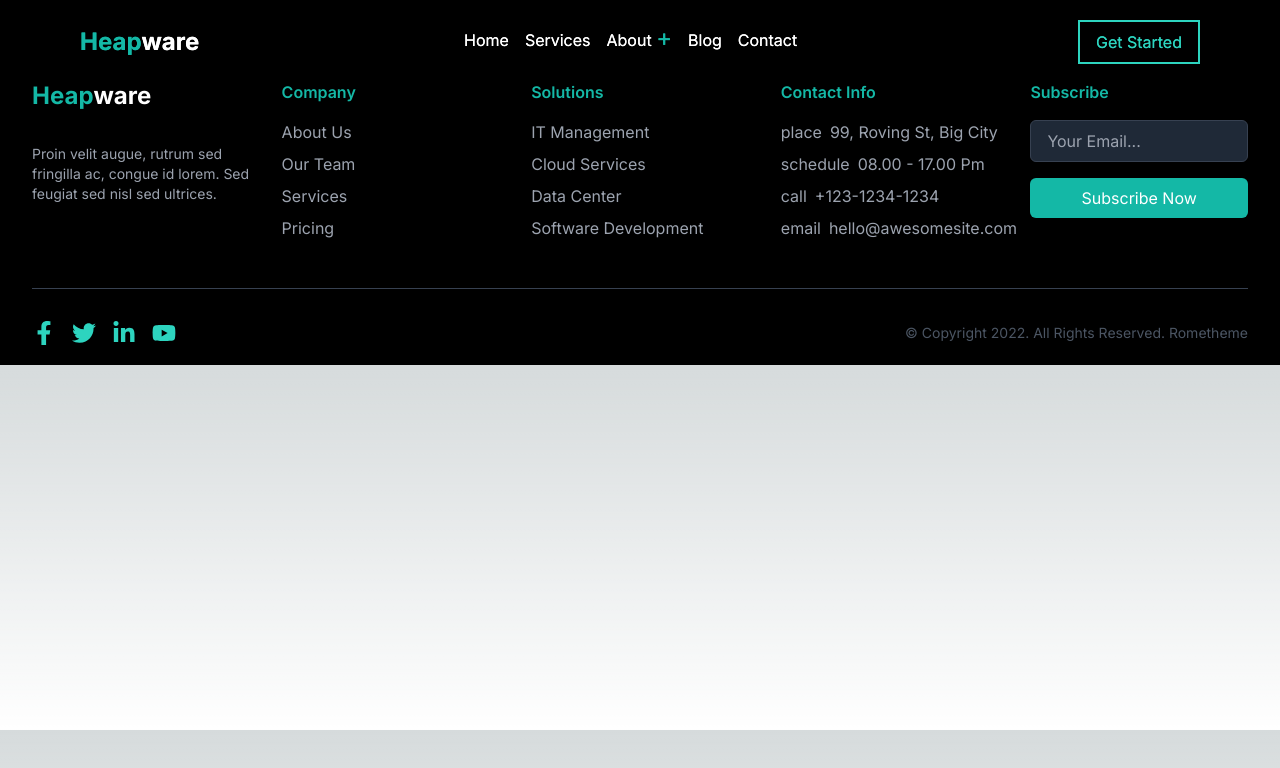
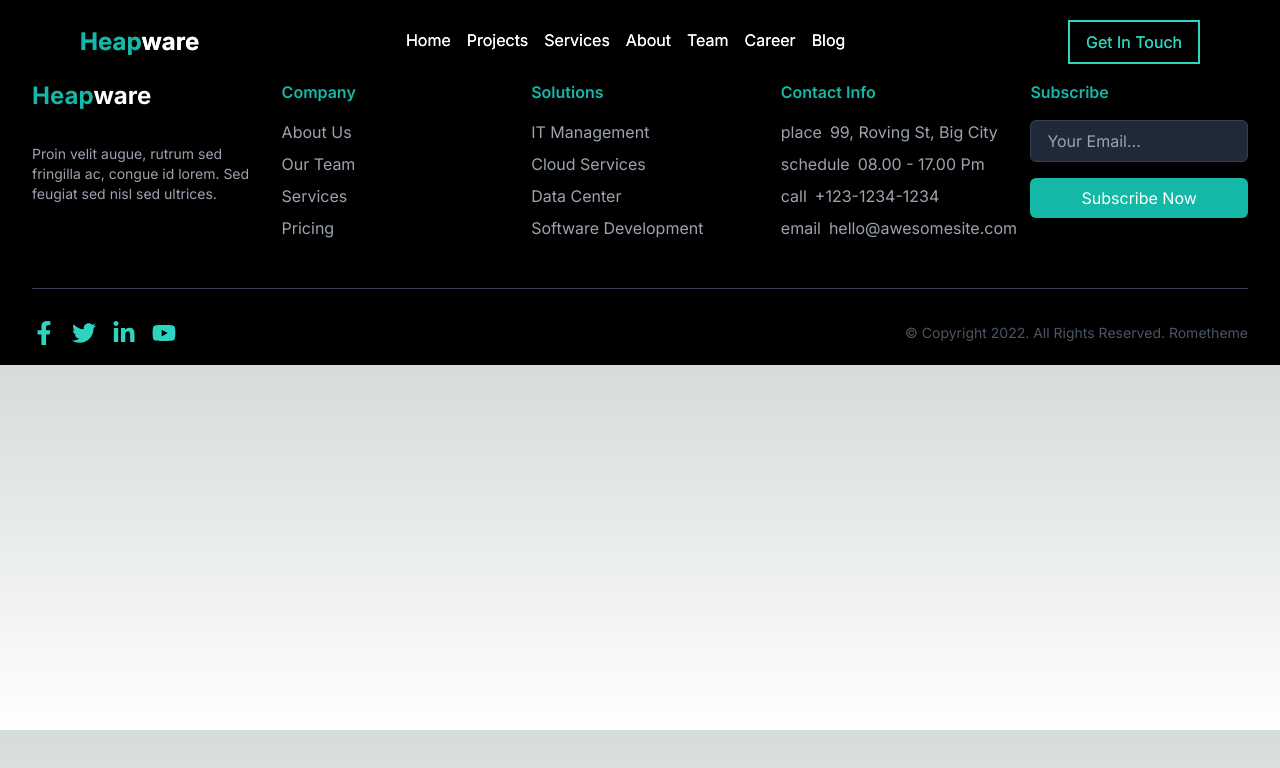
Before and after one commit to WebDevXpert/heapware-portfolio, a Next.js app: page /components/navbar in a window 1280 px wide. Shown: the top 768 px of the page. Built offline with nearby package versions, Linux system fonts and the light colour scheme.

Commit message:
Add project Link in navbar and remove contact link

```diff
--- a/src/app/components/navbar/page.jsx
+++ b/src/app/components/navbar/page.jsx
@@ -8,7 +8,6 @@ import { gsap } from "gsap";
 const Navbar = () => {
   const [isOpen, setIsOpen] = useState(false);
   const [isScrolled, setIsScrolled] = useState(false);
-  const [isDropdownOpen, setIsDropdownOpen] = useState(false);
 
   const toggleMenu = () => {
     setIsOpen(!isOpen);
@@ -22,14 +21,6 @@ const Navbar = () => {
   const handleLinkClick = () => {
     setIsOpen(false);
     document.body.style.overflow = "auto";
-  };
-
-  const handleDropdownEnter = () => {
-    setIsDropdownOpen(true);
-  };
-
-  const handleDropdownLeave = () => {
-    setIsDropdownOpen(false);
   };
 
   useEffect(() => {
@@ -47,26 +38,6 @@ const Navbar = () => {
       document.body.style.overflow = "auto";
     };
   }, []);
-
-  useEffect(() => {
-    if (isDropdownOpen) {
-      gsap.to(".dropdown-menu", {
-        duration: 0.5,
-        opacity: 1,
-        y: 0,
-        display: "block",
-        ease: "power2.out",
-      });
-    } else {
-      gsap.to(".dropdown-menu", {
-        duration: 0.5,
-        opacity: 0,
-        y: -20,
-        display: "none",
-        ease: "power2.in",
-      });
-    }
-  }, [isDropdownOpen]);
 
   return (
     <nav
@@ -106,12 +77,23 @@ const Navbar = () => {
         <div
           className={`fixed inset-0 bg-[#0D1B1B] bg-opacity-90 z-10 flex flex-col items-center justify-center space-y-4 text-white transform ${isOpen ? "translate-x-0 h-screen" : "translate-x-full h-0"} transition-transform duration-300 md:relative md:bg-transparent md:inset-auto md:flex md:flex-row md:space-y-0 md:space-x-4 md:translate-x-0 md:h-auto`}
         >
+          {/* Home Link */}
           <Link href="/" passHref>
             <div onClick={handleLinkClick} className="hover:text-[#2DD4BF] cursor-pointer pb-1 relative group">
               Home
               <span className="absolute left-1/2 transform -translate-x-1/2 bottom-0 h-0.5 w-0 bg-[#2DD4BF] transition-all duration-500 group-hover:w-full mt-2"></span>
             </div>
           </Link>
+
+          {/* Projects Link */}
+          <Link href="/Projects" passHref>
+            <div onClick={handleLinkClick} className="hover:text-[#2DD4BF] cursor-pointer pb-1 relative group">
+              Projects
+              <span className="absolute left-1/2 transform -translate-x-1/2 bottom-0 h-0.5 w-0 bg-[#2DD4BF] transition-all duration-500 group-hover:w-full mt-2"></span>
+            </div>
+          </Link>
+
+          {/* Services Link */}
           <Link href="/services" passHref>
             <div onClick={handleLinkClick} className="hover:text-[#2DD4BF] cursor-pointer pb-1 relative group">
               Services
@@ -119,53 +101,48 @@ const Navbar = () => {
             </div>
           </Link>
 
-          <div
-            className="relative"
-            onMouseEnter={handleDropdownEnter}
-            onMouseLeave={handleDropdownLeave}
-          >
+          {/* About Link */}
           <Link href="/about" passHref>
-              <div onClick={handleLinkClick} className="hover:text-[#2DD4BF] cursor-pointer pb-2 relative group">
-                About <span className="text-teal-500 text-2xl">+</span>
+            <div onClick={handleLinkClick} className="hover:text-[#2DD4BF] cursor-pointer pb-1 relative group">
+              About
               <span className="absolute left-1/2 transform -translate-x-1/2 bottom-0 h-0.5 w-0 bg-[#2DD4BF] transition-all duration-500 group-hover:w-full mt-2"></span>
             </div>
           </Link>
-            <div className="dropdown-menu absolute left-1/2 -translate-x-1/2 top-full mt-2 bg-[#0D1B1B] p-4 rounded-lg shadow-lg opacity-0 transform -translate-y-2 z-20 hidden md:block">
+          {/* Team Link*/}
           <Link href="/team" passHref>
             <div onClick={handleLinkClick} className="hover:text-[#2DD4BF] cursor-pointer pb-1 relative group">
               Team
               <span className="absolute left-1/2 transform -translate-x-1/2 bottom-0 h-0.5 w-0 bg-[#2DD4BF] transition-all duration-500 group-hover:w-full mt-2"></span>
             </div>
           </Link>
+          {/* Career Link*/}
           <Link href="/career" passHref>
             <div onClick={handleLinkClick} className="hover:text-[#2DD4BF] cursor-pointer pb-1 relative group">
               Career
               <span className="absolute left-1/2 transform -translate-x-1/2 bottom-0 h-0.5 w-0 bg-[#2DD4BF] transition-all duration-500 group-hover:w-full mt-2"></span>
             </div>
           </Link>
-            </div>
-          </div>
+
+          {/* Blog Link */}
           <Link href="/blogs" passHref>
             <div onClick={handleLinkClick} className="hover:text-[#2DD4BF] cursor-pointer pb-1 relative group">
               Blog
               <span className="absolute left-1/2 transform -translate-x-1/2 bottom-0 h-0.5 w-0 bg-[#2DD4BF] transition-all duration-500 group-hover:w-full mt-2"></span>
             </div>
           </Link>
-          <Link href="/contact" passHref>
-            <div onClick={handleLinkClick} className="hover:text-[#2DD4BF] cursor-pointer pb-1 relative group">
-              Contact
-              <span className="absolute left-1/2 transform -translate-x-1/2 bottom-0 h-0.5 w-0 bg-[#2DD4BF] transition-all duration-500 group-hover:w-full mt-2"></span>
-            </div>
-          </Link>
+
+          {/* Get Started Button for Mobile */}
           <Link href="/mission" passHref>
             <div onClick={handleLinkClick} className="text-[#2DD4BF] border-2 border-[#2DD4BF] py-2 px-4 rounded hover:bg-[#2DD4BF] hover:text-gray-900 transition cursor-pointer md:hidden">
-              Get Started
+              Get In Touch
             </div>
           </Link>
         </div>
-        <Link href="/" passHref>
+
+        {/* Get Started Button for Desktop */}
+        <Link href="/contact" passHref>
           <div onClick={handleLinkClick} className="text-[#2DD4BF] border-2 border-[#2DD4BF] py-2 px-4 hover:bg-[#2DD4BF] hover:text-gray-900 transition cursor-pointer hidden md:block">
-            Get Started
+            Get In Touch
           </div>
         </Link>
       </div>
```
Lines whose indentation alone changed are shown as unchanged.
